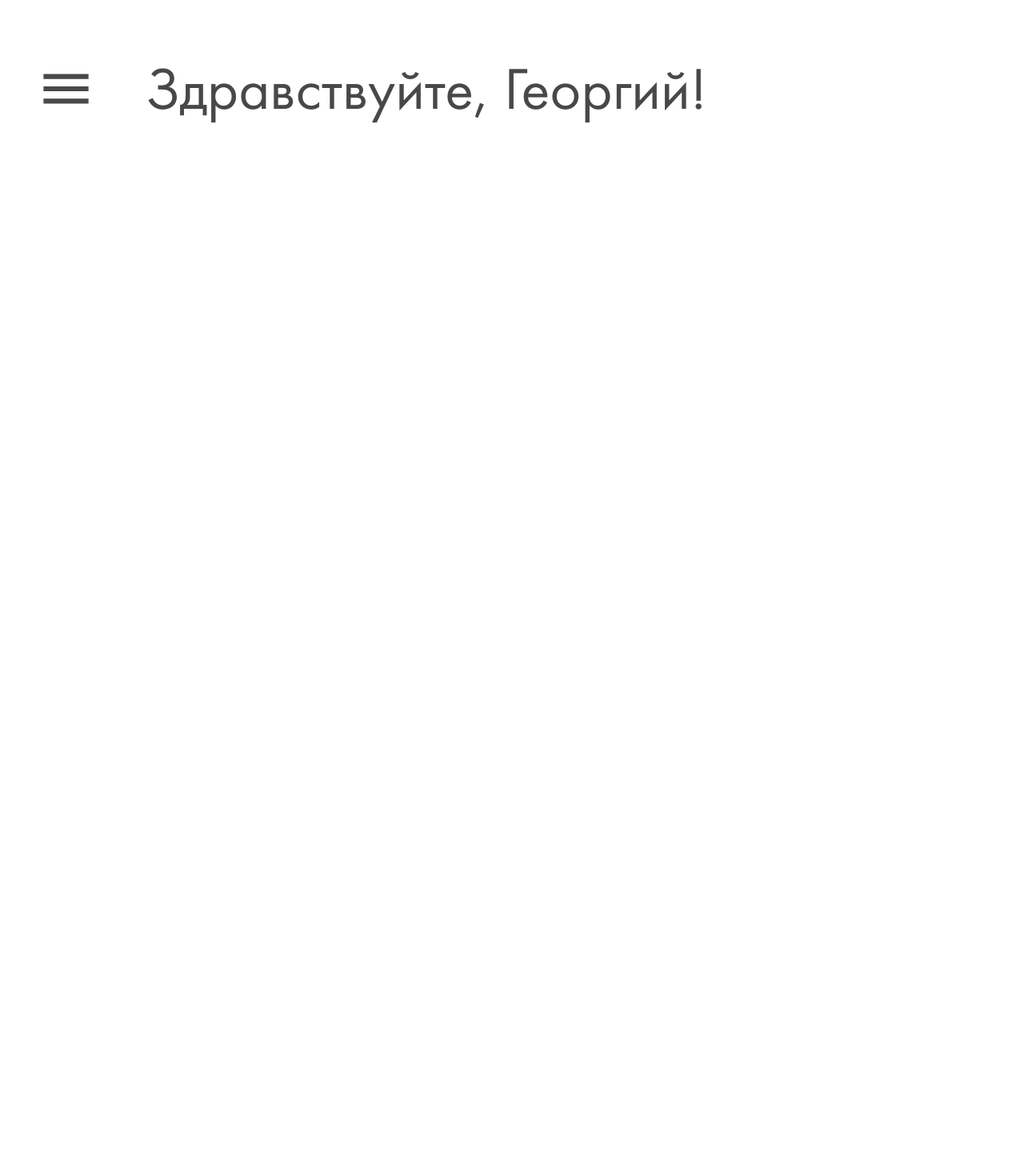
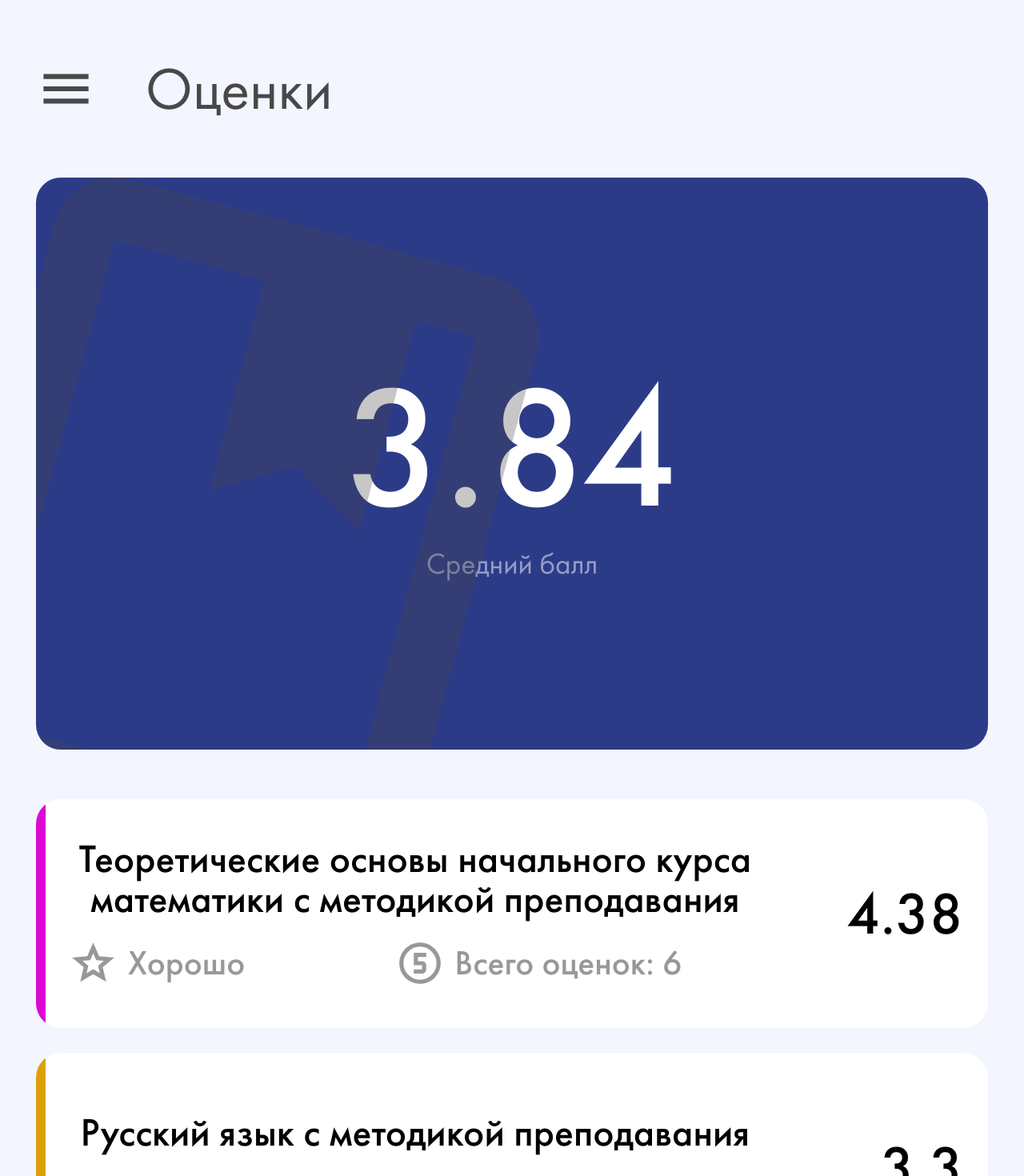
Before and after one commit to StillMix/kkts, a Vue app: page /evaluations in a window 1280 px wide. Shown: the top 1470 px of the page at 80% size. Before the commit the page ends 800 px from the top, so only its background shows below. Built offline with nearby package versions, Linux system fonts and the light colour scheme.

Commit message:
evaliationsNew

```diff
--- a/src/components/Evaluations.vue
+++ b/src/components/Evaluations.vue
@@ -1,32 +1,99 @@
 <script setup lang="ts">
-import { ref } from 'vue';
-import Menu from './Menu.vue';
+import { ref, computed } from "vue";
+import Menu from "./Menu.vue";
+import { student, StudentGroup, StudentGroupOcenki } from "../initialCards";
 
 const isMenuOpen = ref<boolean>(false);
 
 const toggleMenu = (): void => {
   isMenuOpen.value = !isMenuOpen.value;
 };
+
+const ocenkinum = ref<number[]>([]);
+const srbal = ref<number>(0);
+const studentoc = ref<any[]>(student.flatMap((stud) => stud.ocenki));
+
+const ocenkiScet = () => {
+  student.forEach((stud) => {
+    stud.ocenki.forEach((oc) => {
+      ocenkinum.value.push(parseFloat(oc.srbal));
+    });
+  });
+
+  const sum = ocenkinum.value.reduce((acc, curr) => acc + curr, 0);
+
+  srbal.value = sum / ocenkinum.value.length;
+};
+
+ocenkiScet();
 </script>
 
-
 <template>
-  <div class="main">
+  <div class="evaluations">
     <Menu :isOpen="isMenuOpen" @update:isOpen="isMenuOpen = $event" />
-    <header class="main__header">
-      <button @click="toggleMenu" class="main__header__btn">
+    <header class="evaluations__header">
+      <button @click="toggleMenu" class="evaluations__header__btn">
         <img alt="menu" src="../assets/menu.svg" />
       </button>
-      <p class="main__header__title">Здравствуйте, Георгий!</p>
+      <p class="evaluations__header__title">Оценки</p>
     </header>
+    <div class="evaluations__srbal">
+      <img src="../assets/evaluations.svg" class="evaluations__srbal__imgbck" />
+      <p class="evaluations__srbal__num">{{ srbal }}</p>
+      <p class="evaluations__srbal__title">Средний балл</p>
+    </div>
+    <div class="evaluations__cards">
+      <button
+        v-for="(subject, index) in studentoc"
+        :key="index"
+        class="evaluations__cards__card"
+      >
+        <div
+          :style="{ backgroundColor: subject.color }"
+          class="evaluations__cards__card__color"
+        ></div>
+        <div class="evaluations__cards__card__infoco">
+          <p class="evaluations__cards__card__infoco__title">
+            {{ subject.predmet }}
+          </p>
+          <div class="evaluations__cards__card__infoco__ocen">
+            <p class="evaluations__cards__card__infoco__ocen__pokaz">
+              <img src="../assets/star.svg" />
+              {{
+                subject.srbal >= 4.5
+                  ? "Отлично"
+                  : subject.srbal >= 3.5
+                  ? "Хорошо"
+                  : subject.srbal >= 2.5
+                  ? "Удовлет."
+                  : subject.srbal >= 2
+                  ? "Неудовлет."
+                  : "Неверная оценка"
+              }}
+            </p>
+            <p class="evaluations__cards__card__infoco__ocen__pokaz">
+              <img src="../assets/ocenka.svg" />
+              Всего оценок: {{ subject.ocenki.length }}
+            </p>
+          </div>
+        </div>
+        <div class="evaluations__cards__card__srbal">
+          <p class="evaluations__cards__card__srbal__text">
+            {{ subject.srbal }}
+          </p>
+        </div>
+      </button>
+    </div>
   </div>
 </template>
 
 <style scoped lang="scss">
-.main {
+.evaluations {
   display: flex;
   align-items: center;
   flex-direction: column;
+  min-height: 100vh;
+  background-color: #f3f5ff;
   &__header {
     margin-top: 5.34vw;
     width: 92.961vw;
@@ -52,6 +119,105 @@ const toggleMenu = (): void => {
       color: #484848;
     }
   }
+  &__srbal {
+    margin-top: 5.34vw;
+    border-radius: 2.427vw;
+    width: 92.961vw;
+    height: 55.825vw;
+    background: #2c3b88;
+    position: relative;
+    overflow: hidden;
+    display: flex;
+    align-items: center;
+    justify-content: center;
+    flex-direction: column;
+    &__imgbck {
+      width: 73.058vw;
+      height: 73.058vw;
+      transform: rotate(15deg);
+      position: absolute;
+      opacity: 0.3;
+      left: -17.476vw;
+      bottom: -15.049vw;
+    }
+    &__num {
+      font-family: var(--font-family);
+      font-weight: 500;
+      font-size: 16.99vw;
+      text-align: center;
+      color: #fff;
+    }
+    &__title {
+      font-family: var(--font-family);
+      font-weight: 400;
+      font-size: 2.913vw;
+      color: rgba(255, 255, 255, 0.5);
+    }
+  }
+  &__cards {
+    width: 92.961vw;
+    margin-top: 4.854vw;
+    display: flex;
+    flex-direction: column;
+    gap: 2.427vw;
+    &__card {
+      min-height: 21.602vw;
+      background: #fff;
+      width: 100%;
+      border-radius: 2.427vw;
+      display: flex;
+      align-items: center;
+      overflow: hidden;
+      &__color {
+        width: 0.971vw;
+        height: 22.33vw;
+        flex-shrink: 0;
+      }
+      &__infoco {
+        width: 67.718vw;
+        margin-left: 2.184vw;
+        &__title {
+          font-family: var(--font-family);
+          font-weight: 500;
+          font-size: 3.883vw;
+          line-height: 100%;
+          color: #000;
+        }
+        &__ocen {
+          display: flex;
+          width: 59.951vw;
+          justify-content: space-between;
+          margin-top: 1.942vw;
+          &__pokaz {
+            font-family: var(--font-family);
+            font-weight: 500;
+            font-size: 3.398vw;
+            line-height: 100%;
+            color: #000;
+            opacity: 0.4;
+            display: flex;
+            align-items: center;
+            img {
+              width: 4.854vw;
+              height: 4.854vw;
+              margin-right: 0.971vw;
+            }
+          }
+        }
+      }
+      &__srbal {
+        margin-left: auto;
+        margin-right: 2.427vw;
+        &__text {
+          font-family: var(--font-family);
+          font-weight: 500;
+          font-size: 5.825vw;
+          line-height: 100%;
+          text-align: right;
+          color: #000;
+        }
+      }
+    }
+  }
 }
-
 </style>
--- a/src/components/Main.vue
+++ b/src/components/Main.vue
@@ -3,6 +3,9 @@ import { ref, computed, onMounted, onUnmounted } from "vue";
 import Menu from "./Menu.vue";
 import PopupLessInfo from "./PopupLessInfo.vue";
 import { session, SessionGroup } from "../initialCards";
+import { student, StudentGroup } from "../initialCards";
+
+const currentStudent = ref(student[0]); // Выбираем первого ученика (можно менять)
 
 // Состояние меню
 const isMenuOpen = ref<boolean>(false);
@@ -74,7 +77,7 @@ onUnmounted(() => {
 const filteredSessions = computed(() => {
   return session
     .filter((s) => {
-      const sessionDate = s.date.split(".").reverse().join("-"); // YYYY-MM-DD
+      const sessionDate = s.date.split(".").reverse().join("-"); // Преобразуем дату
       return (
         sessionDate >= currentWeek.today.split(".").reverse().join("-") &&
         sessionDate <= currentWeek.end.split(".").reverse().join("-")
@@ -84,6 +87,10 @@ const filteredSessions = computed(() => {
       ...s,
       session: [...s.session]
         .filter((lesson) => {
+          // Фильтрация по группе
+          if (lesson.group !== currentStudent.value.group) return false;
+
+          // Фильтрация по времени (если сегодня, то убираем прошедшие)
           if (s.date === currentWeek.today) {
             return (
               lesson.end >
@@ -102,6 +109,7 @@ const filteredSessions = computed(() => {
     }))
     .filter((s) => s.session.length > 0);
 });
+
 
 // Функция определения текущего занятия
 const getCurrentLesson = (day: SessionGroup) => {
@@ -135,6 +143,13 @@ const getTimeRemaining = (lessonEnd: string) => {
 
   return `${hours}:${minutes}:${seconds}`;
 };
+
+const getStudentFirstName = computed(() => {
+  if (!currentStudent.value) return "";
+  const parts = currentStudent.value.fullname.split(" ");
+  return parts.length > 1 ? parts[1] : currentStudent.value.fullname;
+});
+
 </script>
 
 <template>
@@ -145,7 +160,7 @@ const getTimeRemaining = (lessonEnd: string) => {
       <button @click="toggleMenu" class="main__header__btn">
         <img alt="menu" src="../assets/menu.svg" />
       </button>
-      <p class="main__header__title">Здравствуйте, Георгий!</p>
+      <p class="main__header__title">Здравствуйте, {{ getStudentFirstName }}</p>
     </header>
 
     <div class="main__main">
--- a/src/initialCards.ts
+++ b/src/initialCards.ts
@@ -1,6 +1,118 @@
 // session.ts
 
+export interface StudentGroupOcenkiPredmet {
+  name: string;
+  data: string;
+  ocenka: string;
+}
+
+export interface StudentGroupOcenki {
+  color: string;
+  predmet: string;
+  attes: string;
+  srbal: string;
+  ocenki: StudentGroupOcenkiPredmet[];
+}
+
+
+export interface StudentGroup {
+  name: string;
+  fullname: string;
+  gmail: string;
+  vk: string;
+  group: string;
+  ocenki: StudentGroupOcenki[]
+}
+export const student: StudentGroup[] = [
+  {
+    name: 'Иванов А.И.',
+    fullname: 'Иванов Антон Иванович',
+    gmail: 'testemailEF@gmail.com',
+    vk: 'https://vk.com/id0',
+    group: '1 ПЕД Б',
+    ocenki: [
+      {
+        color: '#dc08d3',
+        predmet: 'Теоретические основы начального курса математики с методикой преподавания',
+        attes: "Аттестован",
+        srbal: '4.38',
+        ocenki: [
+          {
+            name: 'Контрольная работа',
+            data: '11.01.2024',
+            ocenka: '5'
+          },
+          {
+            name: 'Устное задание',
+            data: '11.01.2024',
+            ocenka: '2'
+          },
+          {
+            name: 'Тест',
+            data: '11.01.2024',
+            ocenka: '4'
+          },
+          {
+            name: 'Лабораторные занятия',
+            data: '11.01.2024',
+            ocenka: '3'
+          },
+          {
+            name: 'Лекционные занятия',
+            data: '11.01.2024',
+            ocenka: '5'
+          },
+          {
+            name: 'Практические занятия',
+            data: '11.01.2024',
+            ocenka: '3'
+          },
+        ]
+      },
+      {
+        color: '#dca108',
+        predmet: 'Русский язык с методикой преподавания',
+        attes: "Не аттестован",
+        srbal: '3.3',
+        ocenki: [
+          {
+            name: 'Контрольная работа',
+            data: '11.01.2024',
+            ocenka: '5'
+          },
+          {
+            name: 'Устное задание',
+            data: '11.01.2024',
+            ocenka: '2'
+          },
+          {
+            name: 'Тест',
+            data: '11.01.2024',
+            ocenka: '4'
+          },
+          {
+            name: 'Лабораторные занятия',
+            data: '11.01.2024',
+            ocenka: '3'
+          },
+          {
+            name: 'Лекционные занятия',
+            data: '11.01.2024',
+            ocenka: '5'
+          },
+          {
+            name: 'Практические занятия',
+            data: '11.01.2024',
+            ocenka: '3'
+          },
+        ]
+      }
+    ]
+  },
+];
+
 export interface SessionItem {
+  group: string;
   name: string;
   teacher: string;
   teacher2: string;
@@ -12,25 +124,17 @@ export interface SessionItem {
 }
 
 export interface SessionGroup {
-  group: string;
   date: string;
   session: SessionItem[];
-}
-
-export interface TeacherGroup {
-  name: string;
-  fullname: string;
-  gmail: string;
-  vk: string;
 }
 
 // Экспортируем массив с расписанием
 export const session: SessionGroup[] = [
   {
-    group: "1 ПЕД Б",
     date: "15.03.2025",
     session: [
       {
+        group: "1 ПЕД Б",
         name: "Теоретические основы начального курса математики с методикой преподавания",
         teacher: "Басова А.Е.",
         teacher2: '',
@@ -41,6 +145,7 @@ export const session: SessionGroup[] = [
         color: "#dc08d3",
       },
       {
+        group: "1 ПЕД Б",
         name: "Теоретические основы начального курса математики с методикой преподавания",
         teacher: "Ефимцева И.Б.",
         teacher2: '',
@@ -51,6 +156,7 @@ export const session: SessionGroup[] = [
         color: "#dc08d3",
       },
       {
+        group: "1 ПЕД Б",
         name: "Теоретические основы начального курса математики с методикой преподавания",
         teacher: "Ефимцева И.Б.",
         teacher2: '',
@@ -62,6 +168,7 @@ export const session: SessionGroup[] = [
       },
 
       {
+        group: "1 ПЕД Б",
         name: "Теоретические основы начального курса математики с методикой преподавания",
         teacher: "Ефимцева И.Б.",
         teacher2: '',
@@ -72,6 +179,7 @@ export const session: SessionGroup[] = [
         color: "#dc08d3",
       },
       {
+        group: "1 ПЕД Б",
         name: "Теоретические основы начального курса математики с методикой преподавания",
         teacher: "Ефимцева И.Б.",
         teacher2: "Глобина А.С.",
@@ -85,10 +193,10 @@ export const session: SessionGroup[] = [
     ],
   },
   {
-    group: "1 ПЕД Б",
     date: "16.03.2025",
     session: [
       {
+        group: "1 ПЕД Г",
         name: "Теоретические основы начального курса математики с методикой преподавания",
         teacher: "Ефимцева И.Б.",
         teacher2: '',
@@ -99,6 +207,7 @@ export const session: SessionGroup[] = [
         color: "#dc08d3",
       },
       {
+        group: "1 ПЕД Г",
         name: "Теоретические основы начального курса математики с методикой преподавания",
         teacher: "Ефимцева И.Б.",
         teacher2: '',
@@ -109,6 +218,7 @@ export const session: SessionGroup[] = [
         color: "#dc08d3",
       },
       {
+        group: "1 ПЕД Г",
         name: "Русский язык с методикой преподавания",
         teacher: "Ефимцева И.Б.",
         teacher2: '',
@@ -119,6 +229,7 @@ export const session: SessionGroup[] = [
         color: "#dca108",
       },
       {
+        group: "1 ПЕД Г",
         name: "Русский язык с методикой преподавания",
         teacher: "Ефимцева И.Б.",
         teacher2: '',
@@ -131,10 +242,10 @@ export const session: SessionGroup[] = [
     ],
   },
   {
-    group: "1 ПЕД Б",
     date: "17.03.2025",
     session: [
       {
+        group: "1 ПЕД Ц",
         name: "Теоретические основы начального курса математики с методикой преподавания",
         teacher: "Ефимцева И.Б.",
         teacher2: '',
@@ -145,6 +256,7 @@ export const session: SessionGroup[] = [
         color: "#dc08d3",
       },
       {
+        group: "1 ПЕД Ц",
         name: "Теоретические основы начального курса математики с методикой преподавания",
         teacher: "Ефимцева И.Б.",
         teacher2: 'Ефимцева И.Б.',
@@ -155,6 +267,7 @@ export const session: SessionGroup[] = [
         color: "#dc08d3",
       },
       {
+        group: "1 ПЕД Ц",
         name: "Русский язык с методикой преподавания",
         teacher: "Ефимцева И.Б.",
         teacher2: '',
@@ -165,6 +278,7 @@ export const session: SessionGroup[] = [
         color: "#dca108",
       },
       {
+        group: "1 ПЕД Ц",
         name: "Русский язык с методикой преподавания",
         teacher: "Ефимцева И.Б.",
         teacher2: '',
@@ -178,24 +292,47 @@ export const session: SessionGroup[] = [
   },
 ];
 
+export interface TeacherItem {
+  name: string;
+}
 
+
+export interface TeacherGroup {
+  name: string;
+  fullname: string;
+  gmail: string;
+  vk: string;
+  group: TeacherItem[];
+}
 export const teacher: TeacherGroup[] = [
   {
     name: 'Ефимцева И.Б.',
     fullname: 'Ефимцева Ирина Борисовна',
     gmail: 'testemailEF@gmail.com',
-    vk: 'https://vk.com/id0'
+    vk: 'https://vk.com/id0',
+    group: [{
+      name: '1 ПОВ Б',
+
+    }]
   },
   {
     name: 'Басова А.Е.',
     fullname: 'Басова Анастасия Евгеньевна',
     gmail: 'testemailBA@gmail.com',
-    vk: 'https://vk.com/id1'
+    vk: 'https://vk.com/id1',
+    group: [{
+      name: '1 ПОВ Б',
+
+    }]
   },
   {
     name: 'Глобина А.С.',
     fullname: 'Глобина Анна Сергеевна',
     gmail: 'testemailGL@gmail.com',
-    vk: 'https://vk.com/id2'
+    vk: 'https://vk.com/id2',
+    group: [{
+      name: '1 ПОВ Б',
+
+    }]
   },
 ];
```
Also changed, not shown: src/assets/ocenka.svg (added), src/assets/star.svg (added). Lines whose indentation alone changed are shown as unchanged.
